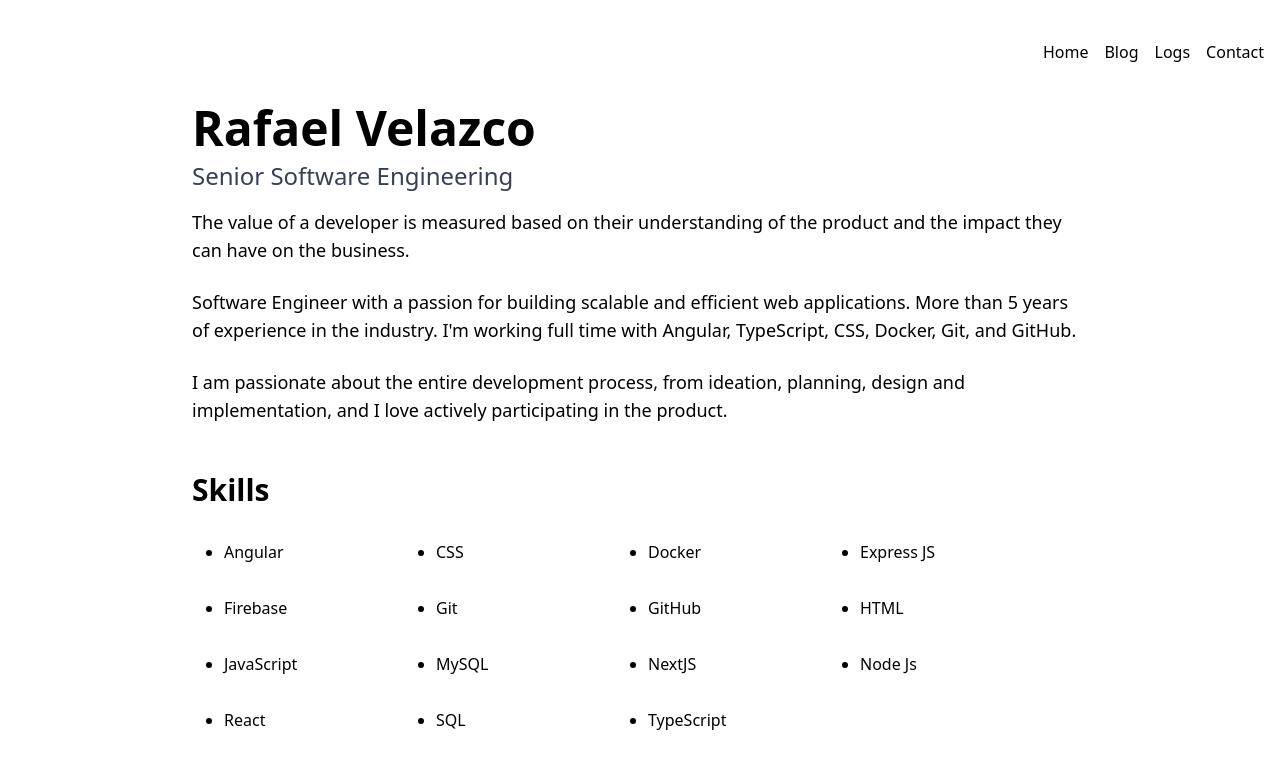
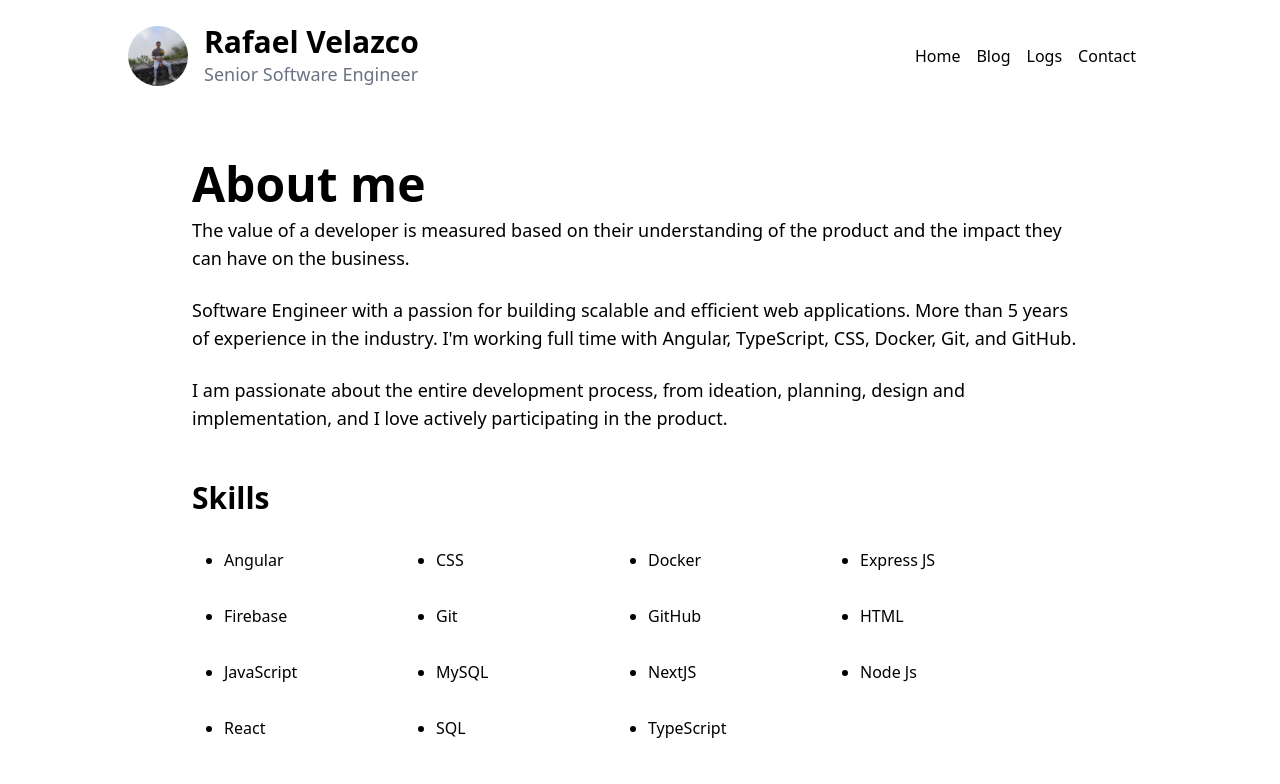
Before and after one commit to rjvelazco/rjvelazco-v2, a Next.js app: page / in a window 1280 px wide. Shown: the top 784 px of the page. Built offline with nearby package versions, Linux system fonts and the light colour scheme.

Commit message:
feat: add personal photo and update header layout

```diff
--- a/src/app/layout.tsx
+++ b/src/app/layout.tsx
@@ -1,8 +1,11 @@
 import type { Metadata } from "next";
 
 import localFont from "next/font/local";
+import Image from "next/image";
+
 import { NavBar } from "../layout/NavBar";
 
+import photo from "../../public/me.jpg";
 import "./globals.css";
 
 const geistSans = localFont({
@@ -29,12 +32,25 @@ export default function RootLayout({
   return (
     <html lang="en">
       <body
-        className={`${geistSans.variable} ${geistMono.variable} antialiased bg-background container mx-auto`}
+        className={`${geistSans.variable} ${geistMono.variable} antialiased bg-background container mx-auto max-w-[64rem]`}
       >
-        <header className="py-6">
+        <header className="py-6 flex items-center justify-between">
+          <div className="flex items-center gap-4">
+            <Image
+              src={photo}
+              alt="Rafael Velazco"
+              width={60}
+              height={60}
+              className="rounded-full"
+            />
+            <div>
+              <h2 className="text-3xl font-bold">Rafael Velazco</h2>
+              <p className="text-lg text-gray-500">Senior Software Engineer</p>
+            </div>
+          </div>
           <NavBar />
         </header>
-        <main>{children}</main>
+        <main className="mt-12">{children}</main>
       </body>
     </html>
   );
--- a/src/app/page.tsx
+++ b/src/app/page.tsx
@@ -9,11 +9,7 @@ export default function Home() {
   return (
       <div className="max-w-4xl bg-background mx-auto font-sans flex flex-col gap-12">
         <section>
-          <h1 className="text-5xl font-bold mb-2">Rafael Velazco </h1>
-
-          <h3 className="text-2xl font-medium mb-4 text-gray-700">
-            Senior Software Engineering
-          </h3>
+          <h1 className="text-5xl font-bold mb-2">About me</h1>
 
           <blockquote className="text-lg">
             The value of a developer is measured based on their understanding of
```
Also changed, not shown: public/me.jpg (added).
